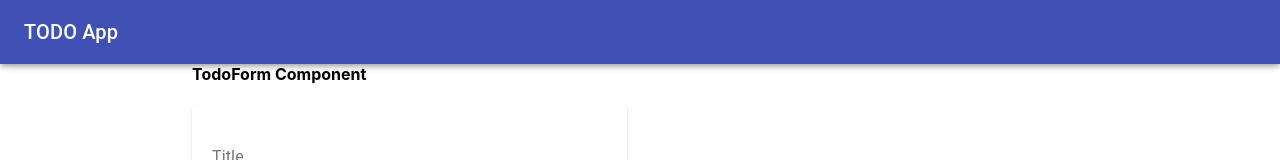
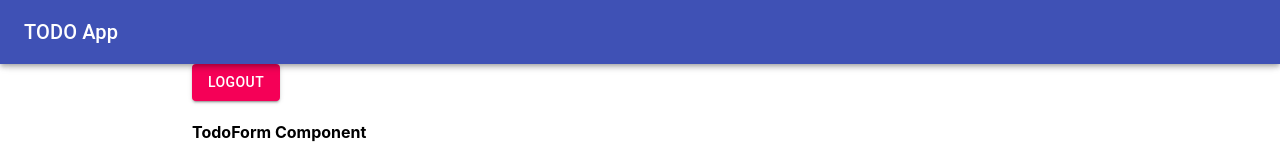
Before and after one commit to Ravitejac6/TodoApp-Google-Notes-, a React (Create React App) app in the folder react/todoapp/: page /users/view in a window 1280 px wide. Shown: the top 160 px of the page. Built offline with nearby package versions, Linux system fonts and the light colour scheme; no server answers.

Commit message:
feat:Logout added in formComponent frontend
- need to style

```diff
--- a/react/todoapp/src/components/LoginFormComponent.tsx
+++ b/react/todoapp/src/components/LoginFormComponent.tsx
@@ -3,6 +3,7 @@ import { Button, TextField } from "@material-ui/core";
 import { UserLoginModel } from "../interfaces/userLoginModel";
 import { useDispatch } from "react-redux";
 import { setLogin } from "../actions/register";
+import { useHistory } from "react-router-dom";
 
 export const LoginFormComponent = () => {
   let initialUserLogin: UserLoginModel = {
@@ -12,6 +13,7 @@ export const LoginFormComponent = () => {
 
   const [userLogin, setUserLogin] = useState<UserLoginModel>(initialUserLogin);
   const dispatch = useDispatch();
+  const history = useHistory();
 
   const handleUserLogin = (
     e: React.ChangeEvent<HTMLTextAreaElement | HTMLInputElement>
@@ -25,6 +27,7 @@ export const LoginFormComponent = () => {
   const handleSubmit = (e: React.FormEvent<HTMLFormElement>) => {
     e.preventDefault();
     dispatch(setLogin(userLogin));
+    history.push("/users/view");
     console.log(userLogin);
   };
 
--- a/react/todoapp/src/components/UserTodoViewComponent.tsx
+++ b/react/todoapp/src/components/UserTodoViewComponent.tsx
@@ -1,10 +1,22 @@
-import React from "react";
+import React, { useEffect } from "react";
 import { TodoFormComponent } from "./TodoFormComponent";
 import { TodoListComponent } from "./TodoListComponent";
+import axios from "axios";
+import { Button } from "@material-ui/core";
 
 export const UserTodoViewComponent = () => {
+  useEffect(() => {
+    axios.get("/users/user").then((res) => console.log(res.data));
+  }, []);
+
+  const logOut = () => {
+    axios.post("/users/logout").then((res) => console.log(res));
+  };
   return (
     <div>
+      <Button variant="contained" color="secondary" onClick={logOut}>
+        LogOut
+      </Button>
       <TodoFormComponent />
       <TodoListComponent />
     </div>
```
